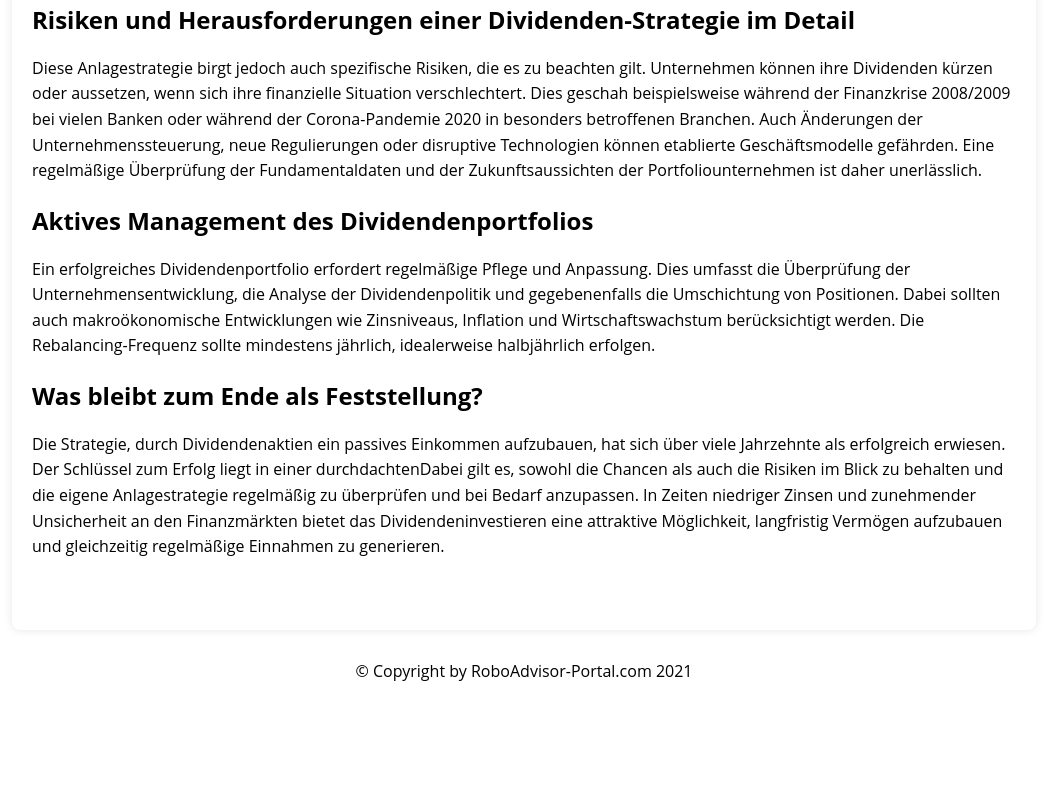
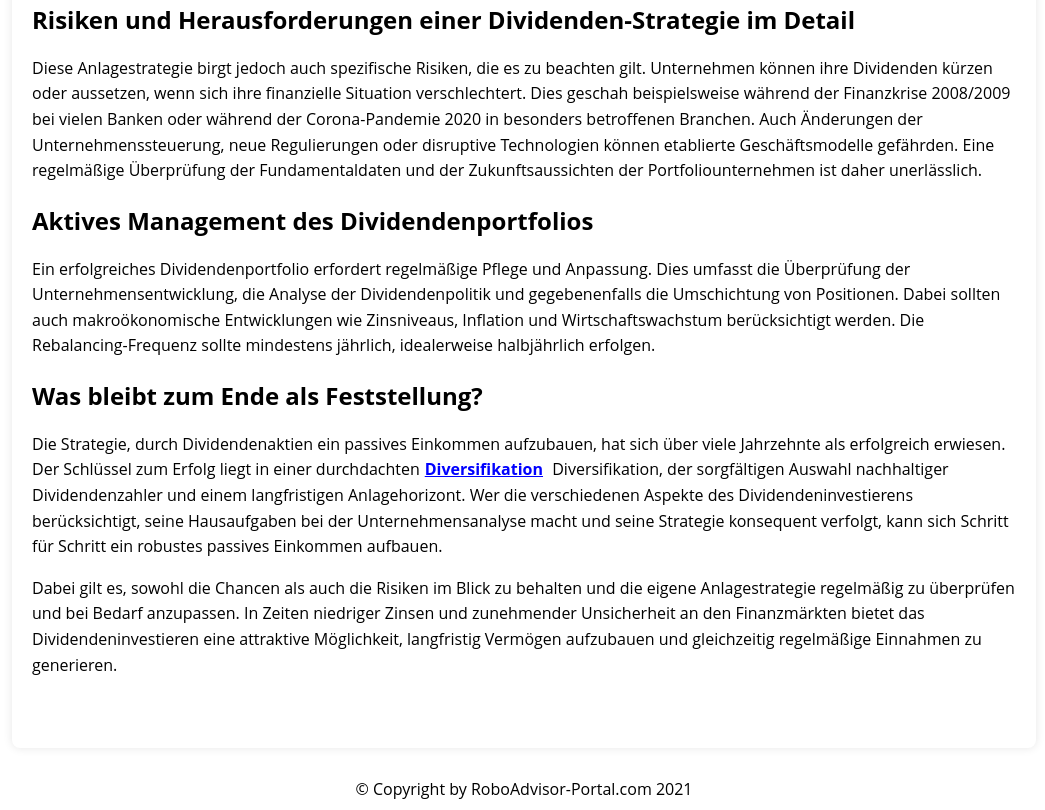
Before and after one commit to ProfessionalLinks/dividendenstarke-Aktien, a plain HTML site: page index.html in a window 1280 px wide. Shown: the part 2472-3282 px from the top of the page, without its empty margins (116-1161 px from the left). Before the commit the page ends 3164 px from the top, so only its background shows below. Drawn offline with Linux system fonts and the light colour scheme.

Commit message:
index.html

```diff
--- a/index.html
+++ b/index.html
@@ -238,7 +238,7 @@
 <h2>Aktives Management des Dividendenportfolios</h2>
 <p>Ein erfolgreiches Dividendenportfolio erfordert regelmäßige Pflege und Anpassung. Dies umfasst die Überprüfung der Unternehmensentwicklung, die Analyse der Dividendenpolitik und gegebenenfalls die Umschichtung von Positionen. Dabei sollten auch makroökonomische Entwicklungen wie Zinsniveaus, Inflation und Wirtschaftswachstum berücksichtigt werden. Die Rebalancing-Frequenz sollte mindestens jährlich, idealerweise halbjährlich erfolgen. </p>
 <h2>Was bleibt zum Ende als Feststellung? </h2>
-<p>Die Strategie, durch Dividendenaktien ein passives Einkommen aufzubauen, hat sich über viele Jahrzehnte als erfolgreich erwiesen. Der Schlüssel zum Erfolg liegt in einer durchdachten<a href="https://ms3.blob.core.windows.net/blog/diversifikation.html“>Diversifikation</a> Diversifikation, der sorgfältigen Auswahl nachhaltiger Dividendenzahler und einem langfristigen Anlagehorizont. Wer die verschiedenen Aspekte des Dividendeninvestierens berücksichtigt, seine Hausaufgaben bei der Unternehmensanalyse macht und seine Strategie konsequent verfolgt, kann sich Schritt für Schritt ein robustes passives Einkommen aufbauen. </p>
+<p>Die Strategie, durch Dividendenaktien ein passives Einkommen aufzubauen, hat sich über viele Jahrzehnte als erfolgreich erwiesen. Der Schlüssel zum Erfolg liegt in einer durchdachten<a href="https://ms3.blob.core.windows.net/blog/diversifikation.html" style="text-decoration: underline; color: blue; padding: 2px 5px;"><b>Diversifikation</b></a> Diversifikation, der sorgfältigen Auswahl nachhaltiger Dividendenzahler und einem langfristigen Anlagehorizont. Wer die verschiedenen Aspekte des Dividendeninvestierens berücksichtigt, seine Hausaufgaben bei der Unternehmensanalyse macht und seine Strategie konsequent verfolgt, kann sich Schritt für Schritt ein robustes passives Einkommen aufbauen. </p>
 <p>Dabei gilt es, sowohl die Chancen als auch die Risiken im Blick zu behalten und die eigene Anlagestrategie regelmäßig zu überprüfen und bei Bedarf anzupassen. In Zeiten niedriger Zinsen und zunehmender Unsicherheit an den Finanzmärkten bietet das Dividendeninvestieren eine attraktive Möglichkeit, langfristig Vermögen aufzubauen und gleichzeitig regelmäßige Einnahmen zu generieren. </p>
 
 
```
